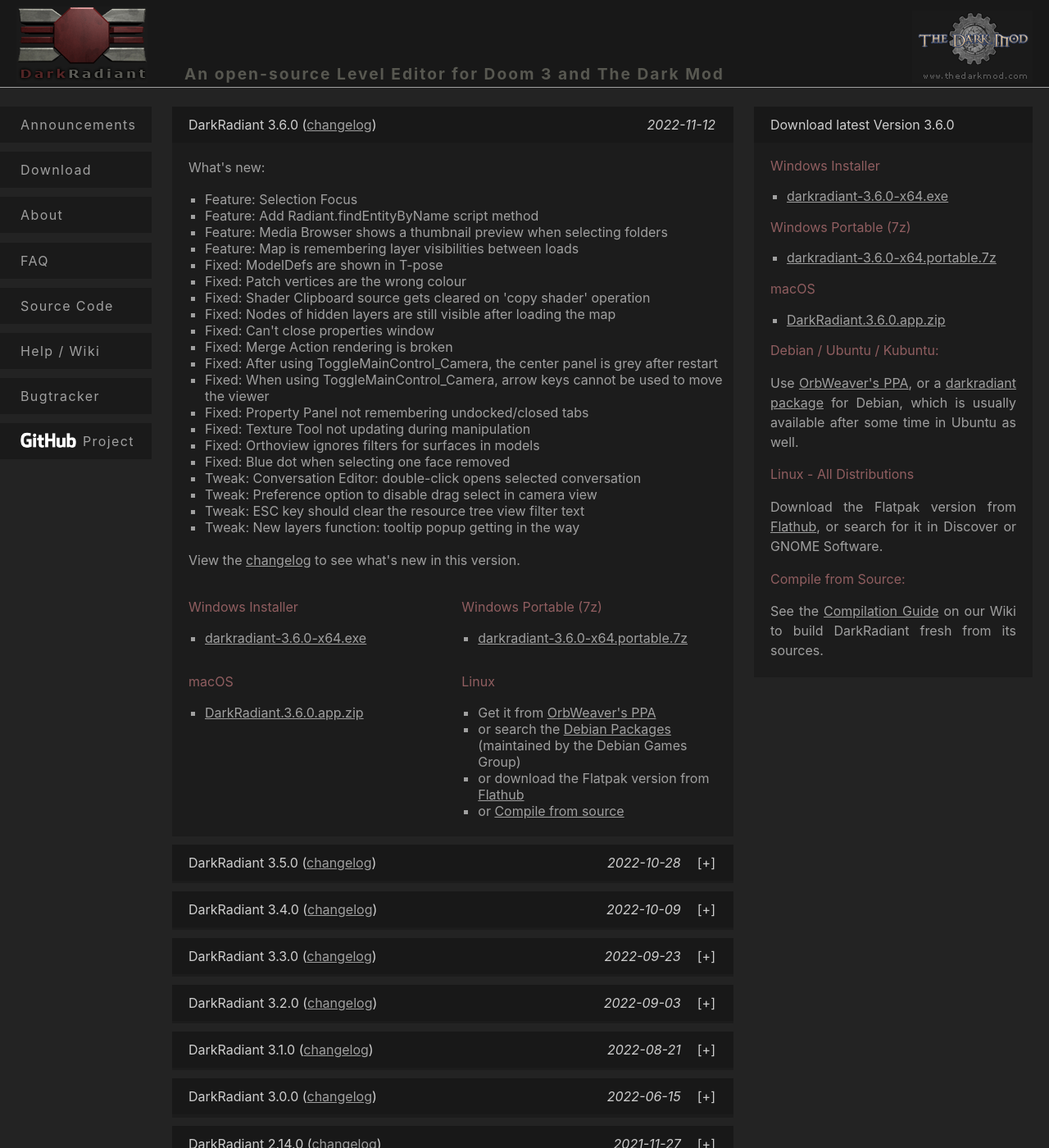
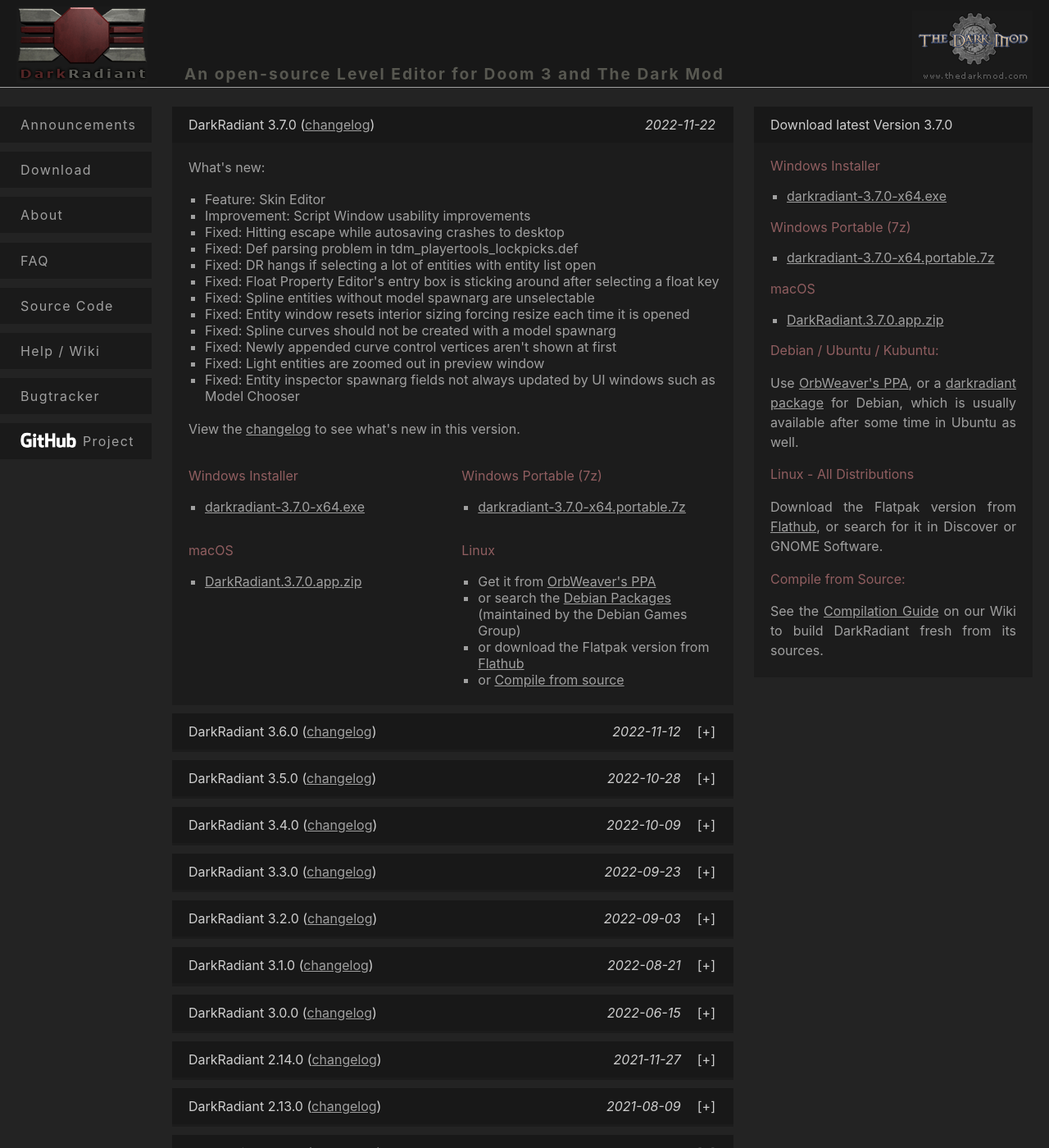
Before and after one commit to codereader/codereader.github.io, a Jekyll site: the page built from download.md, in a window 1280 px wide and 1400 px high. Shown: the whole window at 82% size. Built offline with Jekyll 4.4.1, drawn with Linux system fonts in a browser that asks for light colours.

```diff
--- a/_config.yml
+++ b/_config.yml
@@ -19,8 +19,8 @@ description: > # this means to ignore newlines until "baseurl:"
   DarkRadiant, an open-source level editor for Doom3 and The Dark Mod.
 baseurl: "" # the subpath of your site, e.g. /blog
 url: "https://www.darkradiant.net"
-github_username:  codereader
-dr_latest_ver: 3.6.0
+github_username: codereader
+dr_latest_ver: 3.7.0
 
 # Build settings
 markdown: kramdown
--- a/download.md
+++ b/download.md
@@ -45,6 +45,51 @@ title: DarkRadiant Downloads
 
 <div class="section download latest">
   <h2>
+    <span class="">DarkRadiant 3.7.0</span>
+    <span class="date">2022-11-22</span>
+    <span class="changelog">({% include bugtracker_changelog_link.md version=107 %})</span>
+  </h2>
+  <p>What's new:</p>
+  <ul>
+    <li>Feature: Skin Editor</li>
+    <li>Improvement: Script Window usability improvements</li>
+    <li>Fixed: Hitting escape while autosaving crashes to desktop</li>
+    <li>Fixed: Def parsing problem in tdm_playertools_lockpicks.def</li>
+    <li>Fixed: DR hangs if selecting a lot of entities with entity list open</li>
+    <li>Fixed: Float Property Editor's entry box is sticking around after selecting a float key</li>
+    <li>Fixed: Spline entities without model spawnarg are unselectable</li>
+    <li>Fixed: Entity window resets interior sizing forcing resize each time it is opened</li>
+    <li>Fixed: Spline curves should not be created with a model spawnarg</li>
+    <li>Fixed: Newly appended curve control vertices aren't shown at first</li>
+    <li>Fixed: Light entities are zoomed out in preview window</li>
+    <li>Fixed: Entity inspector spawnarg fields not always updated by UI windows such as Model Chooser</li>
+  </ul>
+  <p>View the {% include bugtracker_changelog_link.md version=107 %} to see what's new in this version.</p>
+  <div class="col1">
+    {% include download-github-win.md ver='3.7.0' x64only=true %}
+  </div>
+  <div class="col2">
+    {% include download-github-win-portable.md ver='3.7.0' x64only=true %}
+  </div>
+  <div class="col1">
+    <h3>macOS</h3>
+    <p><ul><li><a href="https://github.com/codereader/DarkRadiant/releases/download/3.7.0/DarkRadiant.3.7.0.app.zip">DarkRadiant.3.7.0.app.zip</a></li></ul></p>
+  </div>
+  <div class="col2">
+    <h3>Linux</h3>
+    <p>
+      <ul>
+        <li>Get it from <a href="https://launchpad.net/~orbweaver/+archive/ubuntu/darkradiant">OrbWeaver's PPA</a></li>
+        <li>or search the <a href="https://packages.debian.org/sid/darkradiant">Debian Packages</a> (maintained by the Debian Games Group)</li>
+        <li>or download the Flatpak version from <a href="https://flathub.org/apps/details/net.darkradiant.DarkRadiant">Flathub</a></li>
+        <li>or <a href="source.html">Compile from source</a></li>
+      </ul>
+    </p>
+  </div>
+</div>
+
+<div class="section download">
+  <h2>
     <span class="">DarkRadiant 3.6.0</span>
     <span class="date">2022-11-12</span>
     <span class="changelog">({% include bugtracker_changelog_link.md version=106 %})</span>
@@ -81,7 +126,7 @@ title: DarkRadiant Downloads
   </div>
   <div class="col1">
     <h3>macOS</h3>
-    <p><ul><li><a href="https://github.com/codereader/DarkRadiant/releases/download/3.5.0/DarkRadiant.3.6.0.app.zip">DarkRadiant.3.6.0.app.zip</a></li></ul></p>
+    <p><ul><li><a href="https://github.com/codereader/DarkRadiant/releases/download/3.6.0/DarkRadiant.3.6.0.app.zip">DarkRadiant.3.6.0.app.zip</a></li></ul></p>
   </div>
   <div class="col2">
     <h3>Linux</h3>
```
Also changed, not shown: index.md (+24 -0 lines).
